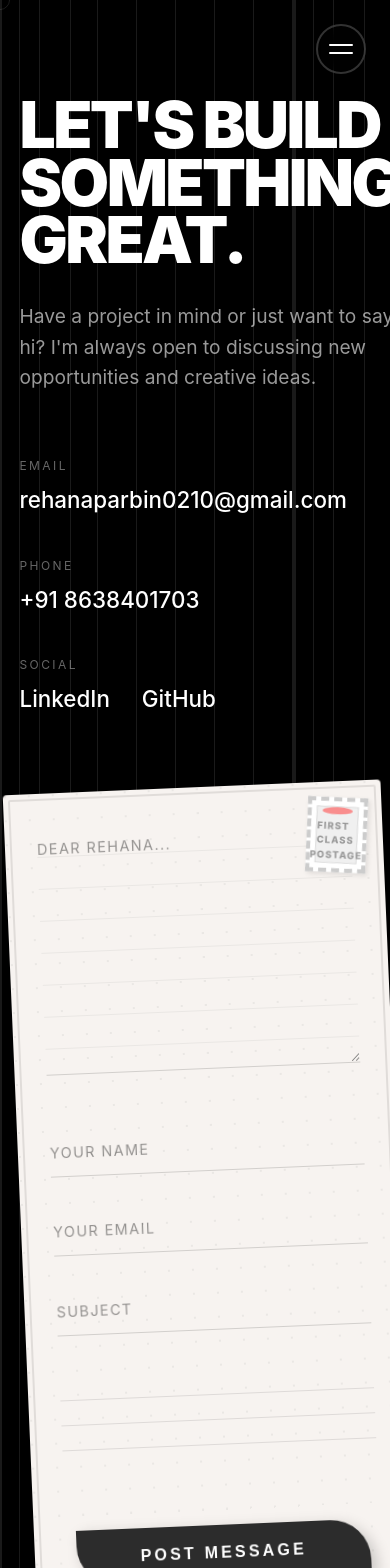
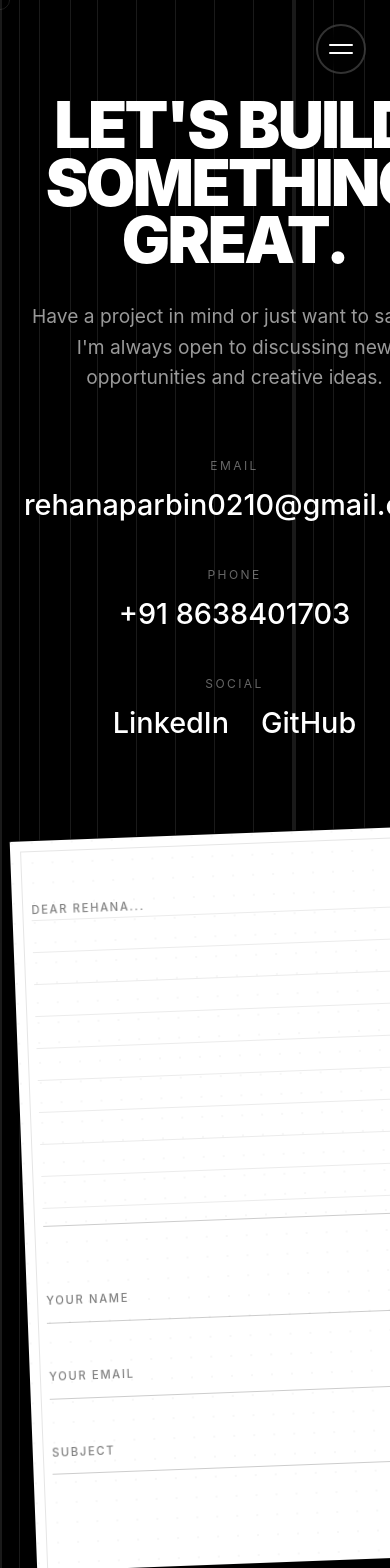
Before and after one commit to Rehanaparbin02/portfolio-v2, a React (Vite) app: page /contact in a window 390 px wide. Shown: the top 1568 px of the page. Built offline with nearby package versions, Linux system fonts and the light colour scheme; a web font is replaced by a local one.

Commit message:
responsive - contact.jsx - postcard

```diff
--- a/src/components/Contact.css
+++ b/src/components/Contact.css
@@ -115,94 +115,75 @@
     width: 100%;
 }
 
-/* Form Section - Postcard Style */
+/* Form Section - Postcard Style (Strict Black & White) */
 .contact-form-section {
-    background: #f7f3f0;
-    color: #2c2c2c;
-    padding: 3rem;
-    border-radius: 4px;
+    background: #ffffff;
+    color: #000000;
+    padding: clamp(1.5rem, 4vw, 3.5rem);
+    border-radius: 2px;
     box-shadow:
-        10px 10px 0px rgba(0, 0, 0, 0.1),
-        0 20px 40px rgba(0, 0, 0, 0.2);
+        15px 15px 0px rgba(0, 0, 0, 1),
+        0 30px 60px rgba(0, 0, 0, 0.1);
     position: relative;
     overflow: visible;
     min-height: 600px;
     display: flex;
     flex-direction: column;
-    /* Paper Texture */
+    border: 1px solid #000;
+    /* Paper Texture - Greyscale */
     background-image:
-        radial-gradient(circle at 2px 2px, rgba(0, 0, 0, 0.05) 1px, transparent 0);
-    background-size: 24px 24px;
+        radial-gradient(circle at 2px 2px, rgba(0, 0, 0, 0.03) 1px, transparent 0);
+    background-size: 20px 20px;
 }
 
 .contact-form-section::before {
     content: '';
     position: absolute;
-    top: 5px;
-    left: 5px;
-    right: 5px;
-    bottom: 5px;
-    border: 2px solid #e0dcd9;
-    border-radius: 2px;
+    top: 10px;
+    left: 10px;
+    right: 10px;
+    bottom: 10px;
+    border: 1px solid rgba(0, 0, 0, 0.1);
+    border-radius: 0px;
     pointer-events: none;
 }
 
-/* Postcard Stamp */
+/* Postcard Stamp - Asset Based */
 .postcard-stamp {
     position: absolute;
-    top: 2rem;
-    right: 2rem;
-    width: 80px;
-    height: 100px;
-    background: #fff;
-    border: 4px dashed #ccc;
+    top: 0rem;
+    right: 0rem;
+    width: clamp(80px, 10vw, 120px);
+    aspect-ratio: 1;
+    /* Match the square butterfly stamp */
     display: flex;
     align-items: center;
     justify-content: center;
-    transform: rotate(5deg);
+    transform: rotate(3deg);
     z-index: 5;
-    box-shadow: 2px 2px 5px rgba(0, 0, 0, 0.1);
 }
 
-.stamp-inner {
-    width: 80%;
-    height: 85%;
-    background: #f0f0f0;
-    border: 1px solid #ddd;
-    display: flex;
-    flex-direction: column;
-    align-items: center;
-    justify-content: center;
-    font-size: 0.6rem;
-    text-transform: uppercase;
-    font-weight: 800;
-    letter-spacing: 0.1em;
-    color: #999;
-}
-
-.stamp-logo {
-    width: 30px;
-    height: 30px;
-    background: #ff4d4d;
-    border-radius: 50%;
-    margin-bottom: 5px;
-    opacity: 0.6;
+.stamp-image {
+    width: 100%;
+    height: 100%;
+    object-fit: contain;
+    filter: drop-shadow(4px 4px 8px rgba(0, 0, 0, 0.15));
 }
 
 .postcard-divider {
     position: absolute;
-    top: 15%;
-    bottom: 15%;
+    top: 10%;
+    bottom: 10%;
     left: 50%;
-    width: 2px;
-    background: rgba(0, 0, 0, 0.08);
+    width: 1px;
+    background: rgba(0, 0, 0, 0.2);
     transform: translateX(-50%);
 }
 
 .contact-form {
     display: grid;
     grid-template-columns: 1fr 1fr;
-    gap: 3rem;
+    gap: clamp(2rem, 5vw, 4rem);
     height: 100%;
     position: relative;
     z-index: 2;
@@ -212,14 +193,15 @@
     display: flex;
     flex-direction: column;
     gap: 2rem;
+    padding-top: 1rem;
 }
 
 .form-right {
     display: flex;
     flex-direction: column;
     gap: 2rem;
-    padding-top: 4rem;
-    /* Leave room for stamp */
+    padding-top: 5rem;
+    /* Room for stamp */
 }
 
 .form-group {
@@ -231,10 +213,10 @@
     width: 100%;
     background: transparent;
     border: none;
-    border-bottom: 1px solid rgba(0, 0, 0, 0.15);
+    border-bottom: 1px solid rgba(0, 0, 0, 0.2);
     padding: 0.8rem 0;
-    color: #2c2c2c;
-    font-size: 1.1rem;
+    color: #000;
+    font-size: clamp(0.9rem, 1.2vw, 1.1rem);
     font-family: 'Inter', sans-serif;
     transition: all 0.3s ease;
 }
@@ -242,32 +224,34 @@
 .form-input:focus {
     outline: none;
     border-bottom-color: #000;
+    border-bottom-width: 2px;
 }
 
 .form-label {
     position: absolute;
     top: 0.8rem;
     left: 0;
-    font-size: 0.9rem;
-    color: rgba(0, 0, 0, 0.4);
+    font-size: clamp(0.7rem, 1vw, 0.85rem);
+    color: rgba(0, 0, 0, 0.5);
     pointer-events: none;
     transition: all 0.3s ease;
     text-transform: uppercase;
-    letter-spacing: 0.1em;
+    letter-spacing: 0.15em;
+    font-weight: 500;
 }
 
 .form-input:focus~.form-label,
 .form-input:not(:placeholder-shown)~.form-label {
     top: -1.2rem;
-    font-size: 0.7rem;
-    color: #ff4d4d;
-    font-weight: 700;
+    font-size: 0.65rem;
+    color: #000;
+    font-weight: 800;
 }
 
 textarea.form-input {
-    min-height: 250px;
-    line-height: 1.8;
-    background-image: linear-gradient(transparent, transparent 31px, rgba(0, 0, 0, 0.05) 31px);
+    min-height: clamp(250px, 40vh, 400px);
+    line-height: 2;
+    background-image: linear-gradient(transparent, transparent 31px, rgba(0, 0, 0, 0.08) 31px);
     background-size: 100% 32px;
     padding-top: 0;
 }
@@ -276,29 +260,29 @@ textarea.form-input {
     grid-column: 1 / -1;
     display: flex;
     justify-content: center;
-    margin-top: 2rem;
+    margin-top: 3rem;
 }
 
 .submit-btn {
-    background: #2c2c2c;
+    background: #000;
     color: #fff;
-    border: none;
+    border: 1px solid #000;
     padding: 1.2rem 4rem;
-    border-top-right-radius: 40px;
-    border-bottom-left-radius: 40px;
-    font-size: 1rem;
+    border-radius: 0px;
+    font-size: 0.9rem;
     text-transform: uppercase;
-    letter-spacing: 0.2em;
-    font-weight: 700;
+    letter-spacing: 0.3em;
+    font-weight: 800;
     cursor: pointer;
-    transition: all 0.3s ease;
-    box-shadow: 5px 5px 15px rgba(0, 0, 0, 0.2);
+    transition: all 0.4s cubic-bezier(0.165, 0.84, 0.44, 1);
+    box-shadow: 10px 10px 0px rgba(0, 0, 0, 0.1);
 }
 
 .submit-btn:hover {
-    transform: translate(-2px, -2px);
-    box-shadow: 10px 10px 25px rgba(0, 0, 0, 0.3);
-    background: #000;
+    background: #fff;
+    color: #000;
+    transform: translate(-4px, -4px);
+    box-shadow: 14px 14px 0px rgba(0, 0, 0, 1);
 }
 
 .submit-btn:active {
@@ -307,27 +291,63 @@ textarea.form-input {
 
 /* Postcard Lines Decoration */
 .address-lines {
-    margin-top: 2rem;
+    margin-top: auto;
     display: flex;
     flex-direction: column;
-    gap: 1.5rem;
+    gap: 1.8rem;
+    padding-bottom: 2rem;
 }
 
 .address-line {
     height: 1px;
-    background: rgba(0, 0, 0, 0.1);
+    background: rgba(0, 0, 0, 0.15);
     width: 100%;
 }
 
-/* Responsive */
+/* --- RESPONSIVENESS (All Screen Sizes) --- */
+
+/* Large Monitors (27", 32") & High Res */
+@media (min-width: 2000px) {
+    .contact-container {
+        max-width: 1800px;
+        gap: 12rem;
+    }
+
+    .contact-form-section {
+        min-height: 800px;
+    }
+}
+
+/* Standard Laptops (14", 15") & Small Monitors (22", 24") */
+@media (max-width: 1600px) {
+    .contact-container {
+        max-width: 1300px;
+        gap: 6rem;
+    }
+}
+
+@media (max-width: 1280px) {
+    .contact-container {
+        gap: 4rem;
+        grid-template-columns: 1fr 1.3fr;
+    }
+
+    .contact-form-section {
+        padding: 2.5rem;
+    }
+}
+
+/* Tablets & Small Laptops */
 @media (max-width: 1024px) {
     .contact-container {
         grid-template-columns: 1fr;
-        gap: 4rem;
+        max-width: 800px;
+        gap: 5rem;
     }
 
     .contact-form {
         grid-template-columns: 1fr;
+        gap: 3rem;
     }
 
     .postcard-divider {
@@ -335,27 +355,69 @@ textarea.form-input {
     }
 
     .form-right {
+        padding-top: 2rem;
+    }
+
+    .address-lines {
+        display: none;
+        /* Simplify on smaller heights */
+    }
+
+    .contact-info-section {
+        text-align: center;
+        align-items: center;
+    }
+
+    .contact-heading p {
+        margin: 0 auto;
+    }
+
+    .contact-details {
+        align-items: center;
+    }
+}
+
+/* Large Phones */
+@media (max-width: 600px) {
+    .contact-wrapper {
+        padding: 6rem 1.5rem 4rem;
+    }
+
+    .contact-form-section {
+        padding: 2rem 1.2rem;
+        min-height: auto;
+    }
+
+    .postcard-stamp {
+        position: relative;
+        top: 0;
+        right: 0;
+        margin: 0 auto 2rem;
+        display: none;
+        /* Hide for cleaner mobile view */
+    }
+
+    .form-right {
         padding-top: 0;
     }
 
-    .postcard-stamp {
-        width: 60px;
-        height: 75px;
-        top: 1rem;
-        right: 1rem;
+    .submit-btn {
+        width: 100%;
+        padding: 1.2rem 2rem;
     }
 }
 
-@media (max-width: 768px) {
-    .contact-wrapper {
-        padding-top: 6rem;
+/* Small Phones (iPhone SE etc) */
+@media (max-width: 380px) {
+    .contact-heading h1 {
+        font-size: 3rem;
+    }
+
+    .detail-link {
+        font-size: 1.2rem;
     }
 
     .contact-form-section {
-        padding: 2rem;
-    }
-
-    .detail-link {
-        font-size: 1.4rem;
+        padding: 1.5rem 1rem;
     }
 }
--- a/src/components/Contact.jsx
+++ b/src/components/Contact.jsx
@@ -1,5 +1,6 @@
 import { useEffect, useRef } from 'react';
 import gsap from 'gsap';
+import stampImg from '../assets/stamp.png';
 import './Contact.css';
 
 export default function Contact() {
@@ -101,11 +102,7 @@ export default function Contact() {
 
                 <div className="contact-form-section" ref={formRef}>
                     <div className="postcard-stamp">
-                        <div className="stamp-inner">
-                            <div className="stamp-logo"></div>
-                            <span>First Class</span>
-                            <span>Postage</span>
-                        </div>
+                        <img src={stampImg} alt="Vintage Stamp" className="stamp-image" />
                     </div>
 
                     <div className="postcard-divider"></div>
--- a/src/components/Footer.jsx
+++ b/src/components/Footer.jsx
@@ -168,7 +168,7 @@ export default function Footer() {
                         <div className="footer-col">
                             {/* <h4 className="footer-col-title">Local Time</h4>
                             <div className="footer-contact-item current-time">{time}</div> */}
-                            <h4 className="footer-col-title" style={{ marginTop: '2.5rem' }}>Contact</h4>
+                            <h4 className="footer-col-title contact-title">Contact</h4>
                             <a href="mailto:rehanaparbin0210@gmail.com" className="footer-contact-item email">rehanaparbin0210@gmail.com</a>
                             <a href="tel:+918638401703" className="footer-contact-item phone">+91 8638401703</a>
                         </div>
```
Also changed, not shown: src/components/AboutFull.css (+1 -1 lines), src/components/Footer.css (+133 -3 lines), 1 other file (tests, documents, lock files or other folders).
